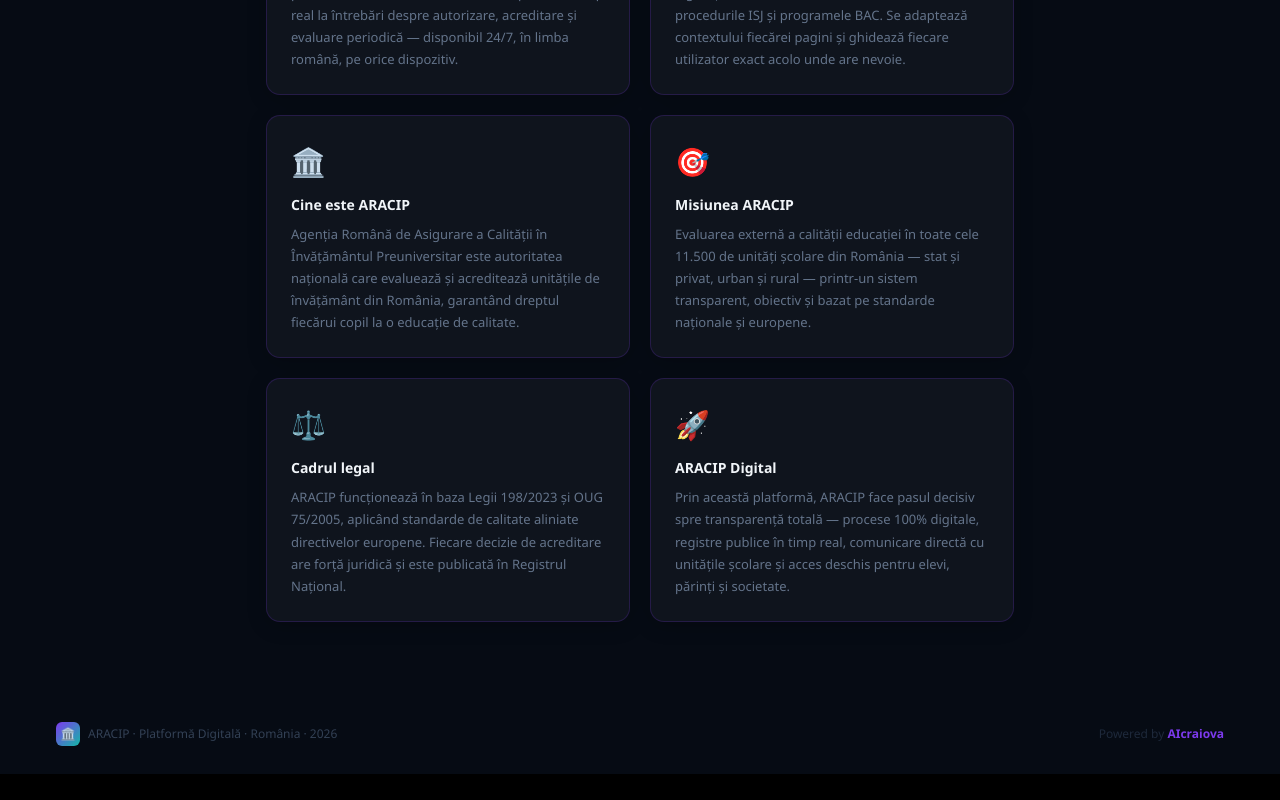
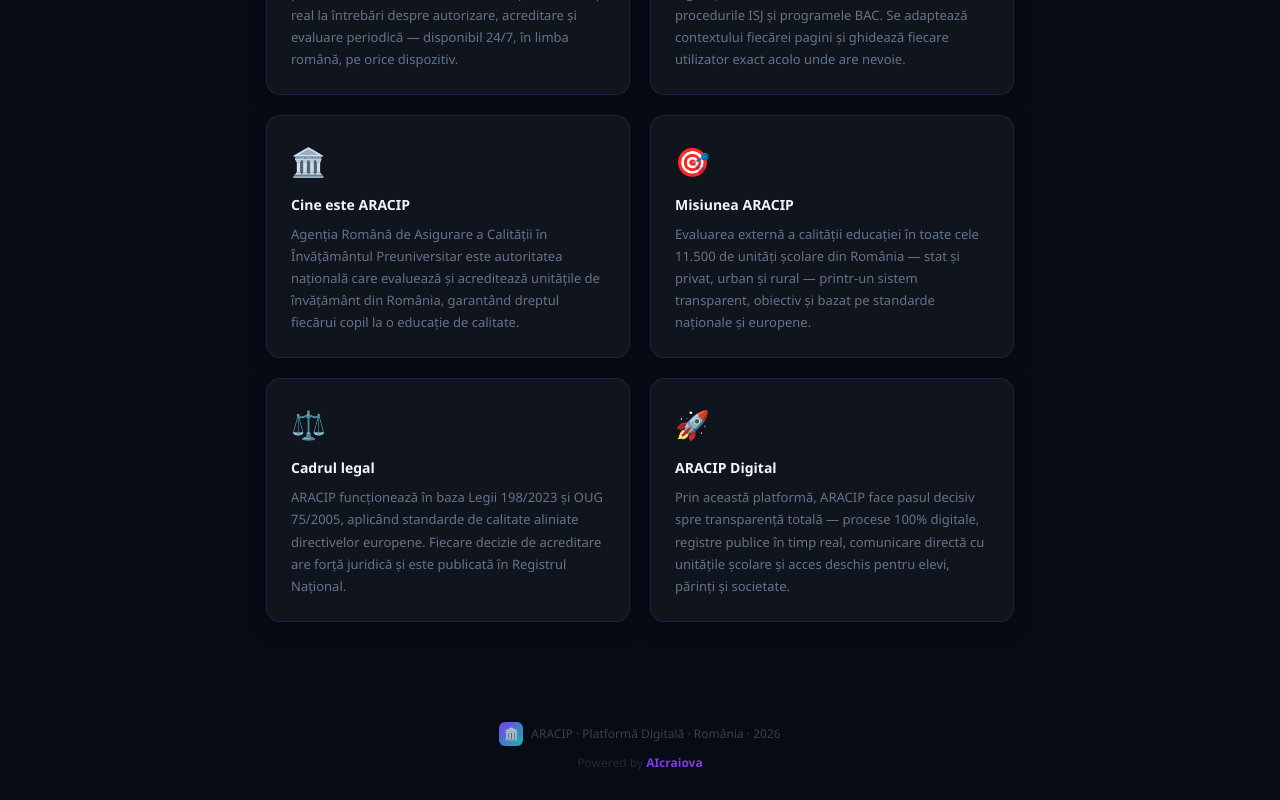
Before and after one commit to catalinradu2026-gif/leadflow-ai, a Next.js app: page /aracip in a window 1280 px wide. Shown: the part 1743-2543 px from the top of the page. Before the commit the page ends 2517 px from the top, so only its background shows below. Built offline with nearby package versions, Linux system fonts and the light colour scheme.

Commit message:
Center footer, add bottom padding on mobile for chat button

```diff
--- a/app/aracip/page.tsx
+++ b/app/aracip/page.tsx
@@ -567,12 +567,13 @@
 
         {/* Footer */}
         <footer style={{
-          padding: isMobile ? '24px 20px' : '28px 56px',
+          padding: isMobile ? '24px 20px 100px' : '28px 56px',
           display: 'flex',
           alignItems: 'center',
-          justifyContent: 'space-between',
-          flexWrap: 'wrap',
-          gap: '12px',
+          justifyContent: 'center',
+          flexDirection: 'column',
+          gap: '8px',
+          textAlign: 'center',
         }}>
           <div style={{ display: 'flex', alignItems: 'center', gap: '8px' }}>
             <div style={{ width: 24, height: 24, borderRadius: '6px', background: 'linear-gradient(135deg, #7c3aed, #14b8a6)', display: 'flex', alignItems: 'center', justifyContent: 'center', fontSize: '12px' }}>🏛️</div>
```
